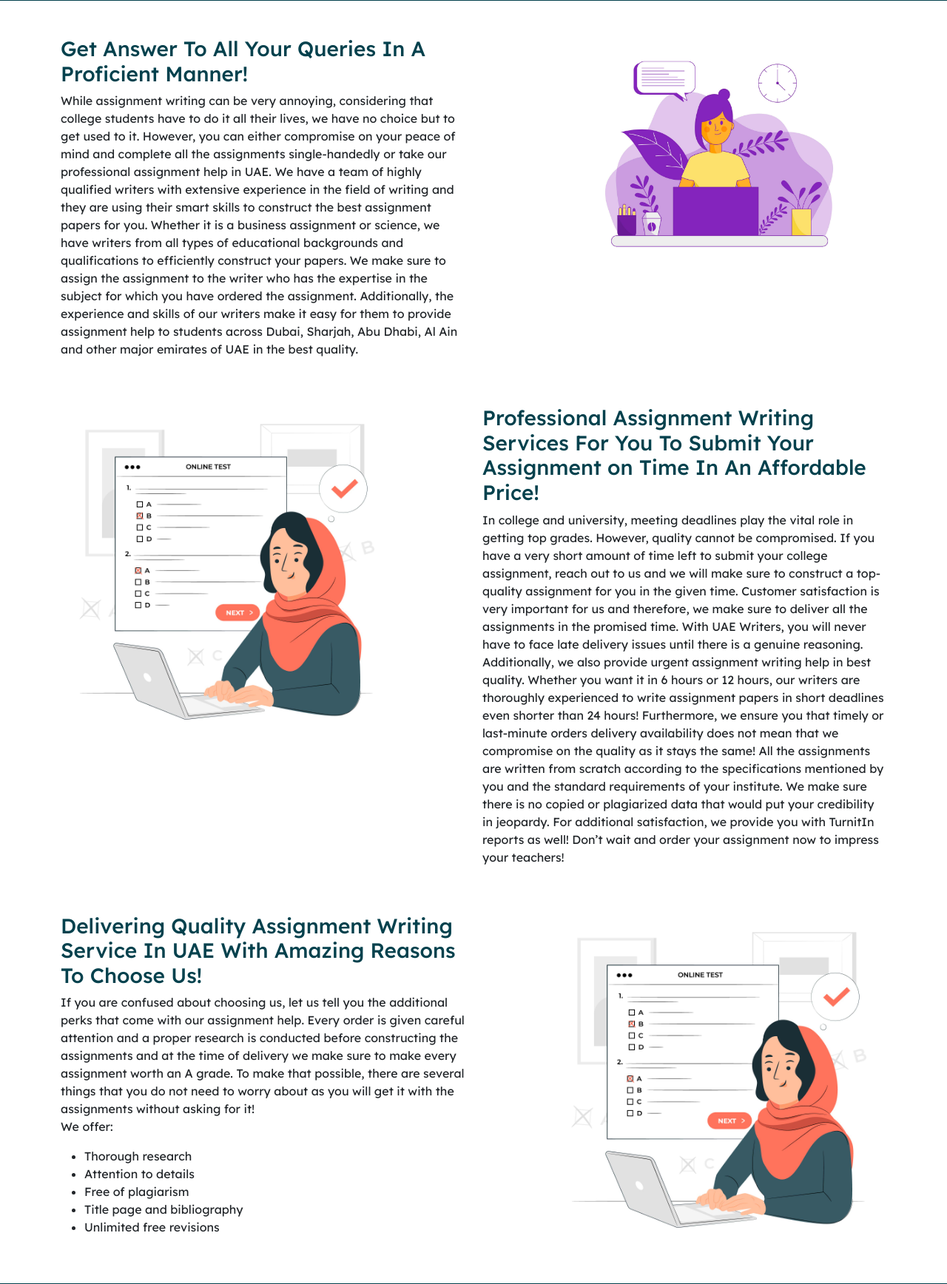
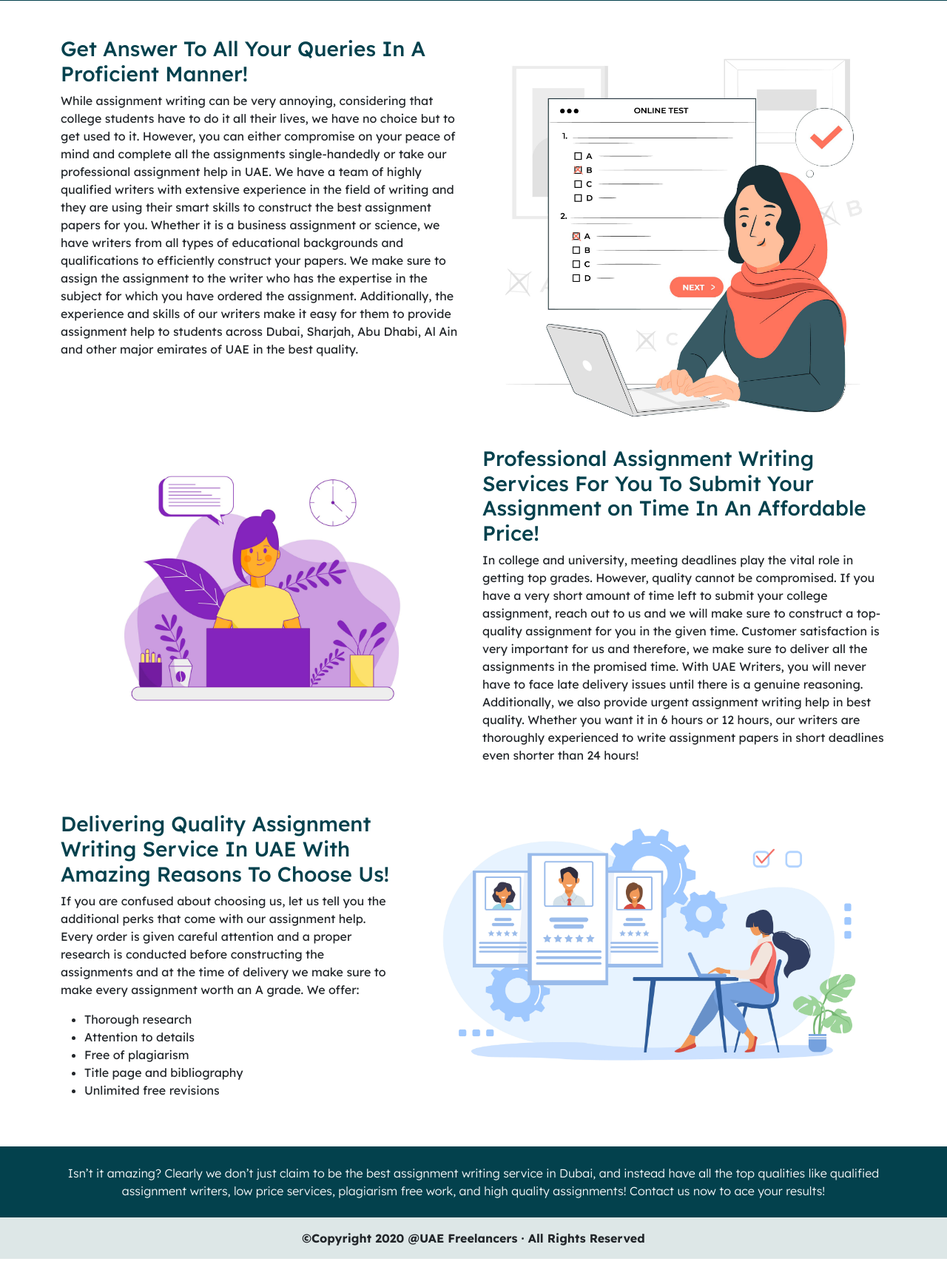
Before and after one commit to 2h311/uaeass, a Django app: page / in a window 1280 px wide. Shown: the part 749-2485 px from the top of the page at 74% size. After the commit the page ends 2451 px from the top, so only its background shows below. Run offline with Django 3.2, Linux system fonts and the light colour scheme; some libraries are stand-ins or nearby versions.

Commit message:
made some changes to the homepage

```diff
--- a/assets/styles/main.css
+++ b/assets/styles/main.css
@@ -38,7 +38,3 @@ body {
 .text-dark-blue {
   color: #03414d;
 }
-
-/* .footer {
-  background-color: #03414d;
-} */
--- a/templates/main/index.html
+++ b/templates/main/index.html
@@ -54,7 +54,7 @@
   <section class="container-fluid mt-5">
     <div class="container">
       <div class="row justify-content-between">
-        <div class="col-6">
+        <div class="col">
           <p class="h3 text-dark-blue">
             Get Answer To All Your Queries In A Proficient Manner!
           </p>
@@ -62,25 +62,32 @@
             While assignment writing can be very annoying, considering that college students have to do it all their lives, we have no choice but to get used to it. However, you can either compromise on your peace of mind and complete all the assignments single-handedly or take our professional assignment help in UAE. We have a team of highly qualified writers with extensive experience in the field of writing and they are using their smart skills to construct the best assignment papers for you. Whether it is a business assignment or science, we have writers from all types of educational backgrounds and qualifications to efficiently construct your papers. We make sure to assign the assignment to the writer who has the expertise in the subject for which you have ordered the assignment. Additionally, the experience and skills of our writers make it easy for them to provide assignment help to students across Dubai, Sharjah, Abu Dhabi, Al Ain and other major emirates of UAE in the best quality.
           </p>
         </div>
-        <div class="col-5">
-          <img class="img-fluid" src="{% static 'images/girl.jpg' %}" alt="">
+        <div class="col-md-6">
+          <img class="img-fluid" src="{% static 'images/girl2.jpg' %}" alt="">
         </div>
       </div>
     </div>
   </section>
 
-  <section class="container-fluid mt-5">
+  <section class="container-fluid mt-2">
     <div class="container">
       <div class="row justify-content-between">
-        <div class="col-5">
-          <img class="img-fluid" src="{% static 'images/girl2.jpg' %}" alt="">
+        <div class="col-md-6">
+          <img class="img-fluid" src="{% static 'images/girl.jpg' %}" alt="">
         </div>
-        <div class="col-6">
+        <div class="col">
           <p class="h3 text-dark-blue">
             Professional Assignment Writing Services For You To Submit Your Assignment on Time In An Affordable Price!
           </p>
           <p>
-            In college and university, meeting deadlines play the vital role in getting top grades. However, quality cannot be compromised. If you have a very short amount of time left to submit your college assignment, reach out to us and we will make sure to construct a top-quality assignment for you in the given time. Customer satisfaction is very important for us and therefore, we make sure to deliver all the assignments in the promised time. With UAE Writers, you will never have to face late delivery issues until there is a genuine reasoning. Additionally, we also provide urgent assignment writing help in best quality. Whether you want it in 6 hours or 12 hours, our writers are thoroughly experienced to write assignment papers in short deadlines even shorter than 24 hours! Furthermore, we ensure you that timely or last-minute orders delivery availability does not mean that we compromise on the quality as it stays the same! All the assignments are written from scratch according to the specifications mentioned by you and the standard requirements of your institute. We make sure there is no copied or plagiarized data that would put your credibility in jeopardy. For additional satisfaction, we provide you with TurnitIn reports as well! Don’t wait and order your assignment now to impress your teachers!
+            In college and university, meeting deadlines play the vital role in getting top grades.
+            However, quality cannot be compromised. If you have a very short amount of time left to submit your college
+             assignment, reach out to us and we will make sure to construct a top-quality assignment for you in the given time.
+            Customer satisfaction is very important for us and therefore, we make sure to deliver all the assignments in the promised time.
+             With UAE Writers, you will never have to face late delivery issues until there is a genuine reasoning.
+             Additionally, we also provide urgent assignment writing help in best quality.
+             Whether you want it in 6 hours or 12 hours, our writers are thoroughly experienced to write assignment papers in short deadlines even shorter than 24 hours!
+             <!-- Furthermore, we ensure you that timely or last-minute orders delivery availability does not mean that we compromise on the quality as it stays the same! All the assignments are written from scratch according to the specifications mentioned by you and the standard requirements of your institute. We make sure there is no copied or plagiarized data that would put your credibility in jeopardy. For additional satisfaction, we provide you with TurnitIn reports as well! Don’t wait and order your assignment now to impress your teachers! -->
           </p>
         </div>
       </div>
@@ -90,12 +97,14 @@
   <section class="container-fluid mt-5">
     <div class="container">
       <div class="row justify-content-between">
-        <div class="col-6">
+        <div class="col">
           <p class="h3 text-dark-blue">
             Delivering Quality Assignment Writing Service In UAE With Amazing Reasons To Choose Us!
           </p>
           <p>
-            If you are confused about choosing us, let us tell you the additional perks that come with our assignment help. Every order is given careful attention and a proper research is conducted before constructing the assignments and at the time of delivery we make sure to make every assignment worth an A grade. To make that possible, there are several things that you do not need to worry about as you will get it with the assignments without asking for it!<br>
+            If you are confused about choosing us, let us tell you the additional perks that come with our assignment help.
+            Every order is given careful attention and a proper research is conducted before constructing the assignments and at the time of delivery we make sure to make every assignment worth an A grade.
+            <!-- To make that possible, there are several things that you do not need to worry about as you will get it with the assignments without asking for it!<br> -->
             We offer:
           </p>
           <ul>
@@ -106,8 +115,8 @@
             <li>Unlimited free revisions</li>
           </ul>
         </div>
-        <div class="col-5">
-          <img class="img-fluid" src="{% static 'images/girl2.jpg' %}" alt="">
+        <div class="col-md-7">
+          <img class="img-fluid" src="{% static 'images/girl3.jpg' %}" alt="">
         </div>
       </div>
     </div>
--- a/uaeass/settings.py
+++ b/uaeass/settings.py
@@ -26,7 +26,7 @@ SECRET_KEY = 'django-insecure-%@4h+brah911dl@wyks3@knd*2=cgt6ww^^@k&s@tv36jd0i1x
 # SECURITY WARNING: don't run with debug turned on in production!
 DEBUG = True
 
-ALLOWED_HOSTS = ['www.uaeassignmentwriters.com']
+ALLOWED_HOSTS = ['www.uaeassignmentwriters.com', '127.0.0.1']
 
 
 # Application definition
```
Also changed, not shown: assets/images/girl3.jpg (added), assets/images/girl4.jpg (added), assets/images/star.svg (deleted).
